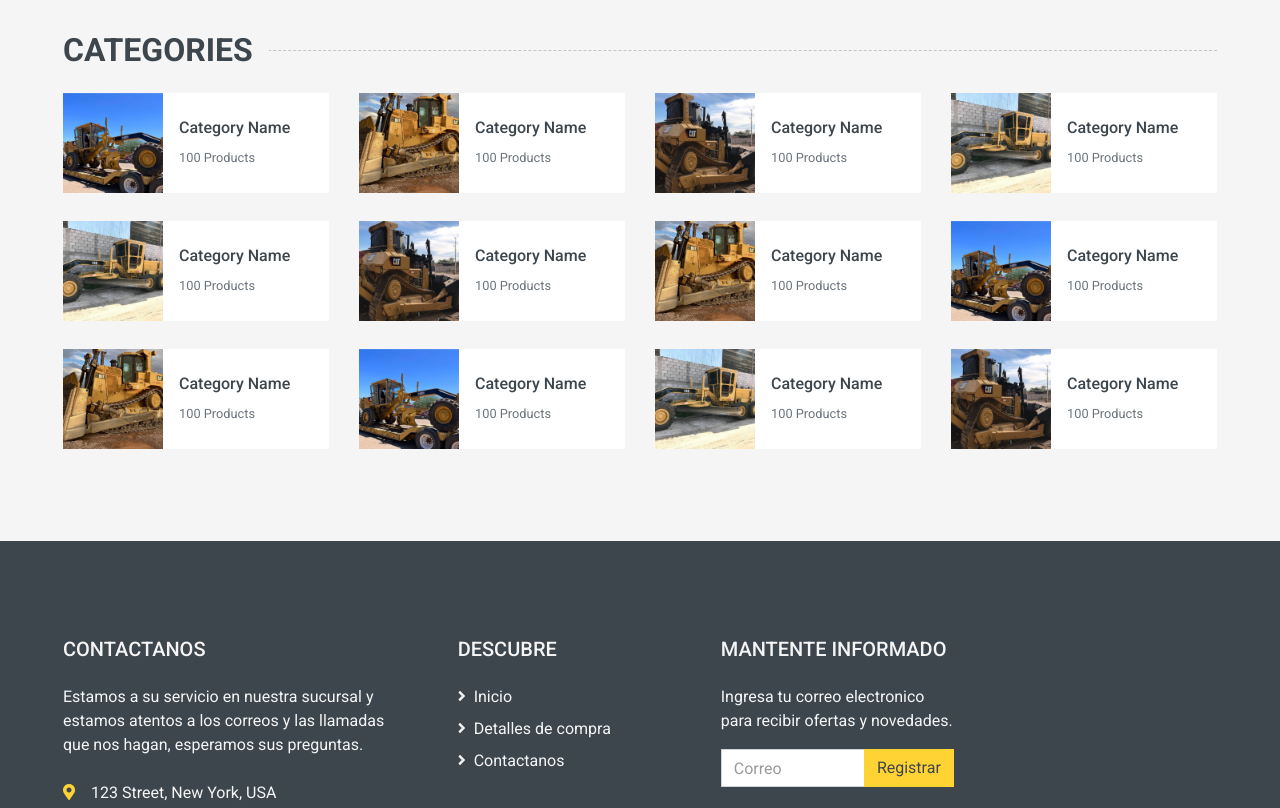
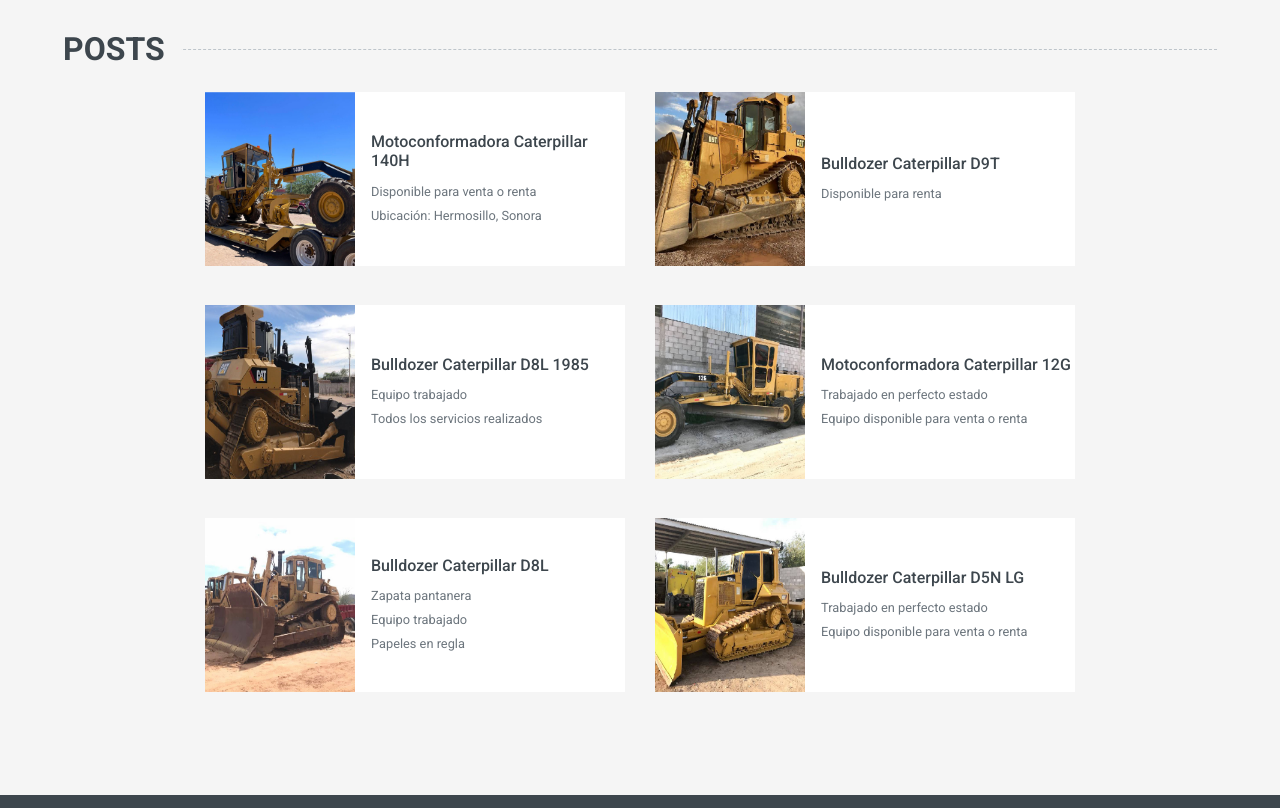
Before and after one commit to byncvn/Webdev, a plain HTML site: page index.html in a window 1280 px wide. Shown: the part 780-1588 px from the top of the page. Drawn offline with nearby package versions, Linux system fonts and the light colour scheme.

Commit message:
Cambios en la pagina

```diff
--- a/index.html
+++ b/index.html
@@ -25,38 +25,10 @@
     <!-- Customized Bootstrap Stylesheet -->
     <link href="css/style.css" rel="stylesheet">
 </head>
-
     <body>
         <!-- Navbar Start -->
         <div class="container-fluid bg-dark mb-30">
             <div class="row px-xl-5">
-            <div class="col-lg-3 d-none d-lg-block">
-                <a class="btn d-flex align-items-center justify-content-between bg-primary w-100" data-toggle="collapse" href="#navbar-vertical" style="height: 65px; padding: 0 30px;">
-                    <h6 class="text-dark m-0"><i class="fa fa-bars mr-2"></i>Categories</h6>
-                    <i class="fa fa-angle-down text-dark"></i>
-                </a>
-                <nav class="collapse position-absolute navbar navbar-vertical navbar-light align-items-start p-0 bg-light" id="navbar-vertical" style="width: calc(100% - 30px); z-index: 999;">
-                    <div class="navbar-nav w-100">
-                        <div class="nav-item dropdown dropright">
-                            <a href="#" class="nav-link dropdown-toggle" data-toggle="dropdown">Dresses <i class="fa fa-angle-right float-right mt-1"></i></a>
-                            <div class="dropdown-menu position-absolute rounded-0 border-0 m-0">
-                                <a href="" class="dropdown-item">Men's Dresses</a>
-                                <a href="" class="dropdown-item">Women's Dresses</a>
-                                <a href="" class="dropdown-item">Baby's Dresses</a>
-                            </div>
-                        </div>
-                        <a href="" class="nav-item nav-link">Shirts</a>
-                        <a href="" class="nav-item nav-link">Jeans</a>
-                        <a href="" class="nav-item nav-link">Swimwear</a>
-                        <a href="" class="nav-item nav-link">Sleepwear</a>
-                        <a href="" class="nav-item nav-link">Sportswear</a>
-                        <a href="" class="nav-item nav-link">Jumpsuits</a>
-                        <a href="" class="nav-item nav-link">Blazers</a>
-                        <a href="" class="nav-item nav-link">Jackets</a>
-                        <a href="" class="nav-item nav-link">Shoes</a>
-                    </div>
-                </nav>
-            </div>
                 <div class="col-lg-9">
                     <nav class="navbar navbar-expand-lg bg-dark navbar-dark py-3 py-lg-0 px-0">
                         <a href="" class="text-decoration-none d-block d-lg-none">
@@ -70,14 +42,6 @@
                             <div class="navbar-nav mr-auto py-0">
                                 <a href="index.html" class="nav-item nav-link active">Home</a>
                                 <a href="shop.html" class="nav-item nav-link">Shop</a>
-                            <a href="detail.html" class="nav-item nav-link">Shop Detail</a>
-                            <div class="nav-item dropdown">
-                                <a href="#" class="nav-link dropdown-toggle" data-toggle="dropdown">Pages <i class="fa fa-angle-down mt-1"></i></a>
-                                <div class="dropdown-menu bg-primary rounded-0 border-0 m-0">
-                                    <a href="cart.html" class="dropdown-item">Shopping Cart</a>
-                                    <a href="checkout.html" class="dropdown-item">Checkout</a>
-                                </div>
-                            </div>
                                 <a href="contact.html" class="nav-item nav-link">Contact</a>
                             </div>
                         </div>
@@ -184,162 +148,96 @@
         </div>
         <!-- Featured End -->
 
-    <!-- Categories Start -->
+        <!-- Posts Start -->
         <div class="container-fluid pt-5">
-        <h2 class="section-title position-relative text-uppercase mx-xl-5 mb-4"><span class="bg-secondary pr-3">Categories</span></h2>
-        <div class="row px-xl-5 pb-3">
-            <div class="col-lg-3 col-md-4 col-sm-6 pb-1">
+            <h2 class="section-title position-relative text-uppercase mx-xl-5 mb-4"><span class="bg-secondary pr-3">Posts</span></h2>
+            <div class="row px-xl-5 pb-3 justify-content-center">
+                <div class="col-lg-3 col-md-4 col-sm-6 pb-1" style="min-width: 450px; min-height: 150px; margin-bottom: 35px;">
                     <a class="text-decoration-none" href="">
-                    <div class="cat-item d-flex align-items-center mb-4">
-                        <div class="overflow-hidden" style="width: 100px; height: 100px;">
-                            <img class="img-fluid" src="img/cat-1.jpg" alt="">
+                        <div class="cat-item d-flex align-items-center mb-4 w-100 h-100">
+                            <div class="overflow-hidden h-100" style="max-width:150px;">
+                                <img class="img-fluid h-100" src="img/cat-1.jpg" alt="">
                             </div>
                             <div class="flex-fill pl-3">
-                            <h6>Category Name</h6>
-                            <small class="text-body">100 Products</small>
+                                <h6>Motoconformadora Caterpillar 140H</h6>
+                                <small class="text-body">Disponible para venta o renta</small>
+                                <br>
+                                <small class="text-body">Ubicación: Hermosillo, Sonora</small>
                             </div>
                         </div>
                     </a>
                 </div>
-            <div class="col-lg-3 col-md-4 col-sm-6 pb-1">
+                <div class="col-lg-3 col-md-4 col-sm-6 pb-1" style="min-width: 450px; min-height: 150px; margin-bottom: 35px;">
                     <a class="text-decoration-none" href="">
-                    <div class="cat-item img-zoom d-flex align-items-center mb-4">
-                        <div class="overflow-hidden" style="width: 100px; height: 100px;">
-                            <img class="img-fluid" src="img/cat-2.jpg" alt="">
+                        <div class="cat-item d-flex align-items-center mb-4 w-100 h-100">
+                            <div class="overflow-hidden h-100" style="max-width:150px;">
+                                <img class="img-fluid h-100" src="img/cat-2.jpg" alt="" style="height: 100%;">
                             </div>
                             <div class="flex-fill pl-3">
-                            <h6>Category Name</h6>
-                            <small class="text-body">100 Products</small>
+                                <h6>Bulldozer Caterpillar D9T</h6>
+                                <small class="text-body">Disponible para renta</small>
                             </div>
                         </div>
                     </a>
                 </div>
-            <div class="col-lg-3 col-md-4 col-sm-6 pb-1">
+                <div class="col-lg-3 col-md-4 col-sm-6 pb-1" style="min-width: 450px; min-height: 150px; margin-bottom: 35px;">
                     <a class="text-decoration-none" href="">
-                    <div class="cat-item img-zoom d-flex align-items-center mb-4">
-                        <div class="overflow-hidden" style="width: 100px; height: 100px;">
-                            <img class="img-fluid" src="img/cat-3.jpg" alt="">
+                        <div class="cat-item d-flex align-items-center mb-4 w-100 h-100">
+                            <div class="overflow-hidden h-100" style="max-width:150px;">
+                                <img class="img-fluid h-100" src="img/cat-3.jpg" alt="" style="height: 100%;">
                             </div>
                             <div class="flex-fill pl-3">
-                            <h6>Category Name</h6>
-                            <small class="text-body">100 Products</small>
+                                <h6>Bulldozer Caterpillar D8L 1985</h6>
+                                <small class="text-body">Equipo trabajado</small>
+                                <br>
+                                <small class="text-body">Todos los servicios realizados</small>
                             </div>
                         </div>
                     </a>
                 </div>
-            <div class="col-lg-3 col-md-4 col-sm-6 pb-1">
+                <div class="col-lg-3 col-md-4 col-sm-6 pb-1" style="min-width: 450px; min-height: 150px; margin-bottom: 35px;">
                     <a class="text-decoration-none" href="">
-                    <div class="cat-item img-zoom d-flex align-items-center mb-4">
-                        <div class="overflow-hidden" style="width: 100px; height: 100px;">
-                            <img class="img-fluid" src="img/cat-4.jpg" alt="">
+                        <div class="cat-item d-flex align-items-center mb-4 w-100 h-100">
+                            <div class="overflow-hidden h-100" style="max-width:150px;">
+                                <img class="img-fluid h-100" src="img/cat-4.jpg" alt="" style="height: 100%;">
                             </div>
                             <div class="flex-fill pl-3">
-                            <h6>Category Name</h6>
-                            <small class="text-body">100 Products</small>
+                                <h6>Motoconformadora Caterpillar 12G</h6>
+                                <small class="text-body">Trabajado en perfecto estado</small>
+                                <br>
+                                <small class="text-body">Equipo disponible para venta o renta</small>
                             </div>
                         </div>
                     </a>
                 </div>
-            <div class="col-lg-3 col-md-4 col-sm-6 pb-1">
+                <div class="col-lg-3 col-md-4 col-sm-6 pb-1" style="min-width: 450px; min-height: 150px; margin-bottom: 35px;">
                     <a class="text-decoration-none" href="">
-                    <div class="cat-item img-zoom d-flex align-items-center mb-4">
-                        <div class="overflow-hidden" style="width: 100px; height: 100px;">
-                            <img class="img-fluid" src="img/cat-4.jpg" alt="">
+                        <div class="cat-item d-flex align-items-center mb-4 w-100 h-100">
+                            <div class="overflow-hidden h-100" style="max-width:150px;">
+                                <img class="img-fluid h-100" src="img/cat-5.jpg" alt="" style="height: 100%;">
                             </div>
                             <div class="flex-fill pl-3">
-                            <h6>Category Name</h6>
-                            <small class="text-body">100 Products</small>
+                                <h6>Bulldozer Caterpillar D8L</h6>
+                                <small class="text-body">Zapata pantanera</small>
+                                <br>
+                                <small class="text-body">Equipo trabajado</small>
+                                <br>
+                                <small class="text-body">Papeles en regla</small>
                             </div>
                         </div>
                     </a>
                 </div>
-            <div class="col-lg-3 col-md-4 col-sm-6 pb-1">
+                <div class="col-lg-3 col-md-4 col-sm-6 pb-1" style="min-width: 450px; min-height: 150px; margin-bottom: 35px;">
                     <a class="text-decoration-none" href="">
-                    <div class="cat-item img-zoom d-flex align-items-center mb-4">
-                        <div class="overflow-hidden" style="width: 100px; height: 100px;">
-                            <img class="img-fluid" src="img/cat-3.jpg" alt="">
+                        <div class="cat-item d-flex align-items-center mb-4 w-100 h-100">
+                            <div class="overflow-hidden h-100" style="max-width:150px;">
+                                <img class="img-fluid h-100" src="img/cat-6.jpg" alt="" style="height: 100%;">
                             </div>
                             <div class="flex-fill pl-3">
-                            <h6>Category Name</h6>
-                            <small class="text-body">100 Products</small>
-                        </div>
-                    </div>
-                </a>
-            </div>
-            <div class="col-lg-3 col-md-4 col-sm-6 pb-1">
-                <a class="text-decoration-none" href="">
-                    <div class="cat-item img-zoom d-flex align-items-center mb-4">
-                        <div class="overflow-hidden" style="width: 100px; height: 100px;">
-                            <img class="img-fluid" src="img/cat-2.jpg" alt="">
-                        </div>
-                        <div class="flex-fill pl-3">
-                            <h6>Category Name</h6>
-                            <small class="text-body">100 Products</small>
-                        </div>
-                    </div>
-                </a>
-            </div>
-            <div class="col-lg-3 col-md-4 col-sm-6 pb-1">
-                <a class="text-decoration-none" href="">
-                    <div class="cat-item img-zoom d-flex align-items-center mb-4">
-                        <div class="overflow-hidden" style="width: 100px; height: 100px;">
-                            <img class="img-fluid" src="img/cat-1.jpg" alt="">
-                        </div>
-                        <div class="flex-fill pl-3">
-                            <h6>Category Name</h6>
-                            <small class="text-body">100 Products</small>
-                        </div>
-                    </div>
-                </a>
-            </div>
-            <div class="col-lg-3 col-md-4 col-sm-6 pb-1">
-                <a class="text-decoration-none" href="">
-                    <div class="cat-item img-zoom d-flex align-items-center mb-4">
-                        <div class="overflow-hidden" style="width: 100px; height: 100px;">
-                            <img class="img-fluid" src="img/cat-2.jpg" alt="">
-                        </div>
-                        <div class="flex-fill pl-3">
-                            <h6>Category Name</h6>
-                            <small class="text-body">100 Products</small>
-                        </div>
-                    </div>
-                </a>
-            </div>
-            <div class="col-lg-3 col-md-4 col-sm-6 pb-1">
-                <a class="text-decoration-none" href="">
-                    <div class="cat-item img-zoom d-flex align-items-center mb-4">
-                        <div class="overflow-hidden" style="width: 100px; height: 100px;">
-                            <img class="img-fluid" src="img/cat-1.jpg" alt="">
-                        </div>
-                        <div class="flex-fill pl-3">
-                            <h6>Category Name</h6>
-                            <small class="text-body">100 Products</small>
-                        </div>
-                    </div>
-                </a>
-            </div>
-            <div class="col-lg-3 col-md-4 col-sm-6 pb-1">
-                <a class="text-decoration-none" href="">
-                    <div class="cat-item img-zoom d-flex align-items-center mb-4">
-                        <div class="overflow-hidden" style="width: 100px; height: 100px;">
-                            <img class="img-fluid" src="img/cat-4.jpg" alt="">
-                        </div>
-                        <div class="flex-fill pl-3">
-                            <h6>Category Name</h6>
-                            <small class="text-body">100 Products</small>
-                        </div>
-                    </div>
-                </a>
-            </div>
-            <div class="col-lg-3 col-md-4 col-sm-6 pb-1">
-                <a class="text-decoration-none" href="">
-                    <div class="cat-item img-zoom d-flex align-items-center mb-4">
-                        <div class="overflow-hidden" style="width: 100px; height: 100px;">
-                            <img class="img-fluid" src="img/cat-3.jpg" alt="">
-                        </div>
-                        <div class="flex-fill pl-3">
-                            <h6>Category Name</h6>
-                            <small class="text-body">100 Products</small>
+                                <h6>Bulldozer Caterpillar D5N LG</h6>
+                                <small class="text-body">Trabajado en perfecto estado</small>
+                                <br>
+                                <small class="text-body">Equipo disponible para venta o renta</small>
                             </div>
                         </div>
                     </a>
@@ -367,7 +265,7 @@
                                 <a class="text-secondary" href="/contact.html"><i class="fa fa-angle-right mr-2"></i>Contactanos</a>
                             </div>
                         </div>
-                    <div class="col-md-4 mb-5">
+                        <div class="col-md-5 mb-5">
                             <h5 class="text-secondary text-uppercase mb-4">Mantente informado</h5>
                             <p>Ingresa tu correo electronico para recibir ofertas y novedades.</p>
                             <form action="">
@@ -418,5 +316,4 @@
         <!-- Template Javascript -->
         <script src="js/main.js"></script>
     </body>
-
 </html>
```
Also changed, not shown: css/style.css, img/cat-5.jpg (added), img/cat-6.jpg (added). Lines whose indentation alone changed are shown as unchanged.
